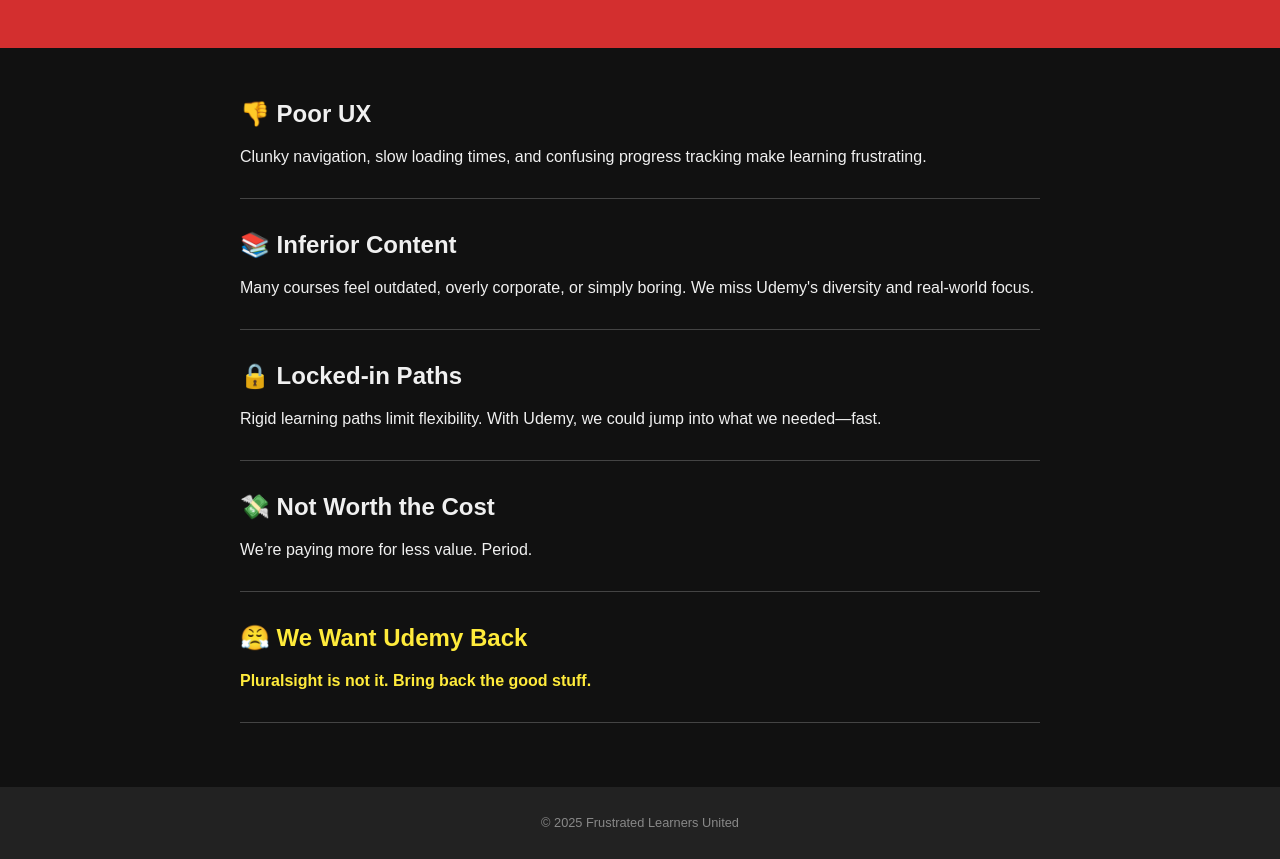
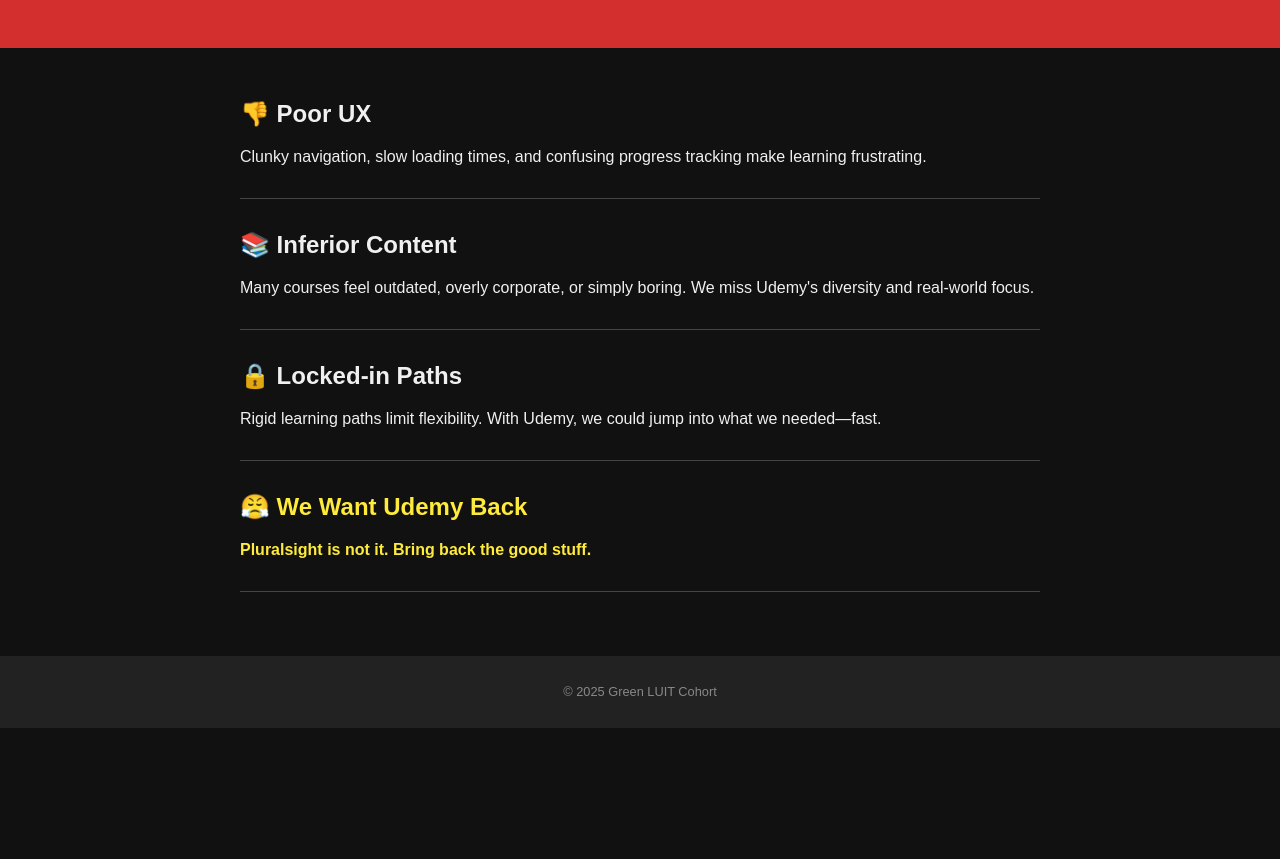
Before and after one commit to zaireali649/luit-may-2025-green-static-website, a plain HTML site: page index.html in a window 1280 px wide. Shown: the part 137-996 px from the top of the page. After the commit the page ends 865 px from the top, so only its background shows below. Drawn offline with Linux system fonts and the light colour scheme.

Commit message:
Update index.html

```diff
--- a/index.html
+++ b/index.html
@@ -71,11 +71,6 @@
       <p>Rigid learning paths limit flexibility. With Udemy, we could jump into what we needed—fast.</p>
     </section>
 
-    <section>
-      <h2>💸 Not Worth the Cost</h2>
-      <p>We’re paying more for less value. Period.</p>
-    </section>
-
     <section class="conclusion">
       <h2>😤 We Want Udemy Back</h2>
       <p>Pluralsight is not it. Bring back the good stuff.</p>
@@ -83,7 +78,7 @@
   </main>
 
   <footer>
-    <p>&copy; 2025 Frustrated Learners United</p>
+    <p>&copy; 2025 Green LUIT Cohort</p>
   </footer>
 </body>
 </html>
```
